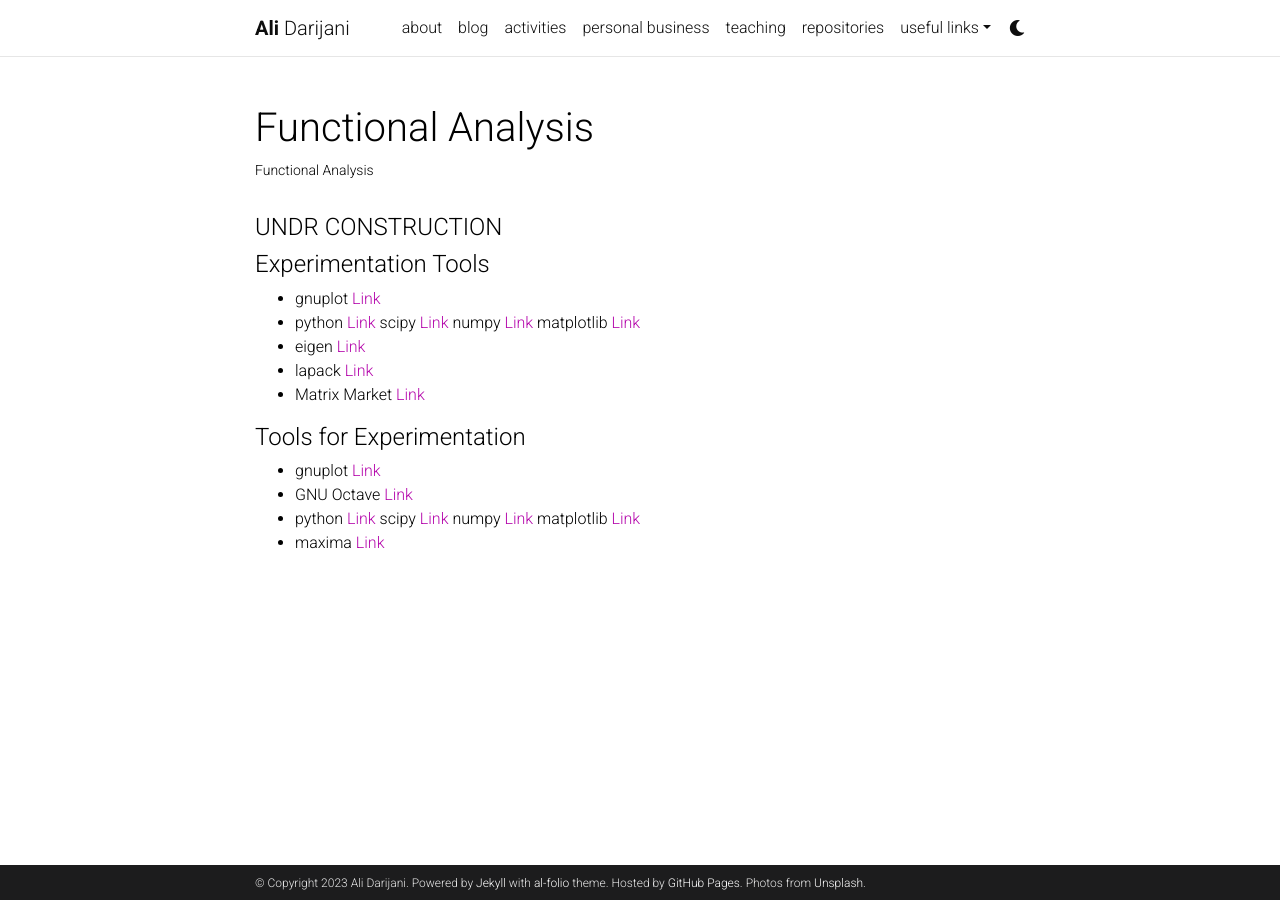
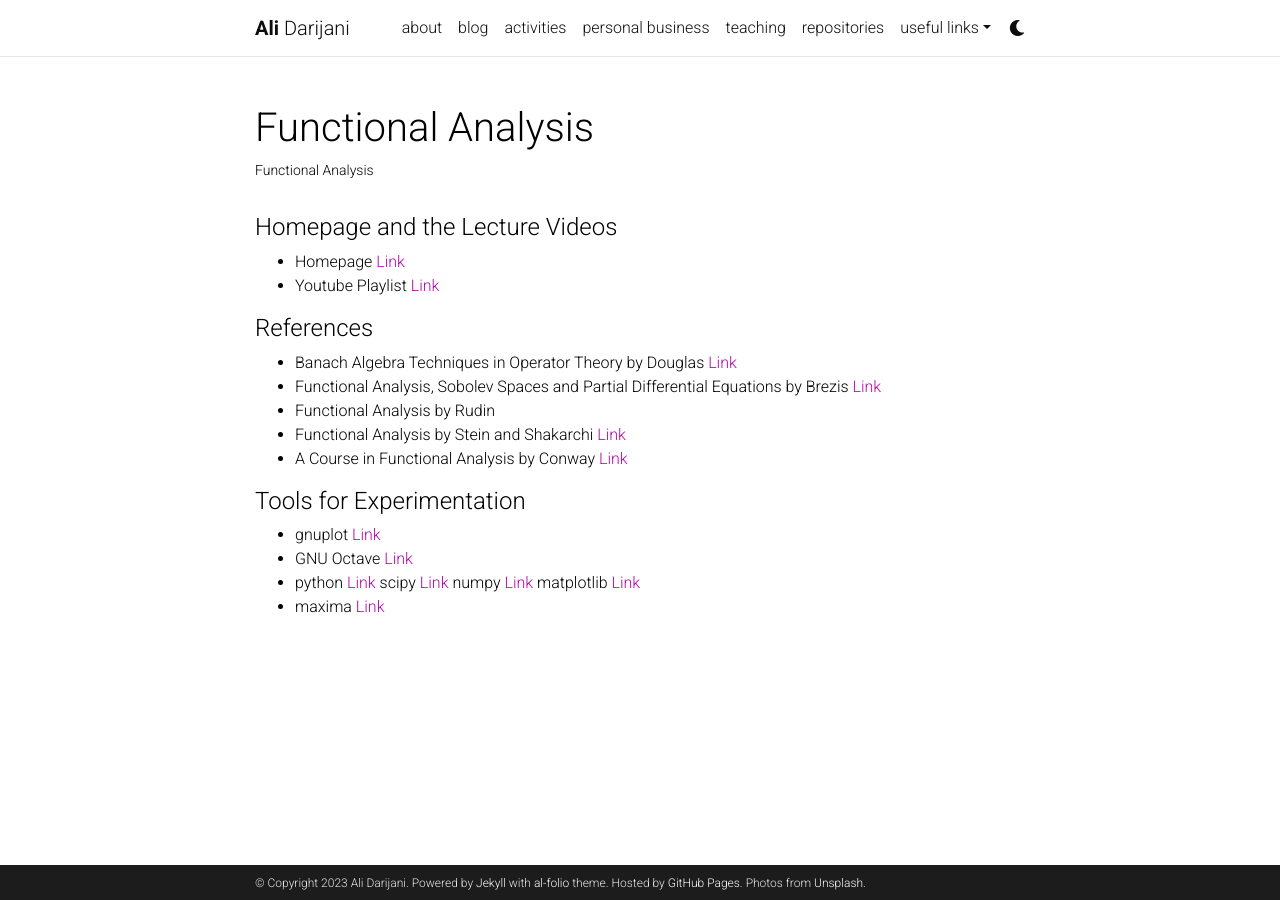
Before and after one commit to adarijani/adarijani.github.io_archived, a Jekyll site: the page built from _projects/06.functional_analysis.md, in a window 1280 px wide. Built offline with Jekyll 4.4.1, drawn with Linux system fonts in a browser that asks for light colours; comment, search, counter and statistics services are not loaded; a style sheet for code colours, icons or effects is not loaded.

Commit message:
Update 06.functional_analysis.md

```diff
--- a/_projects/06.functional_analysis.md
+++ b/_projects/06.functional_analysis.md
@@ -7,19 +7,22 @@ importance: 6
 category: teaching
 ---
 
-#### UNDR CONSTRUCTION
+#### Homepage and the Lecture Videos
 
-#### Experimentation Tools
+* Homepage [Link](https://www.internationalmathematicsmaster.org/archive/functional-analysis-i-ii-spring-semester-2021)
+* Youtube Playlist [Link](https://www.youtube.com/playlist?list=PLp0hSY2uBeP8fav3g6SNIYnt-00klqmx9)
 
-- gnuplot [Link](http://www.gnuplot.info/)
-- python [Link](https://www.python.org/) scipy [Link](https://scipy.org/) numpy [Link](https://numpy.org/) matplotlib [Link](https://matplotlib.org/)
-- eigen [Link](https://eigen.tuxfamily.org/index.php?title=Main_Page)
-- lapack [Link](https://netlib.org/lapack/)
-- Matrix Market [Link](https://math.nist.gov/MatrixMarket/)
+#### References
+
+* Banach Algebra Techniques in Operator Theory by Douglas [Link](https://link.springer.com/book/10.1007/978-1-4612-1656-8)
+* Functional Analysis, Sobolev Spaces and Partial Differential Equations by Brezis [Link](https://link.springer.com/book/10.1007/978-0-387-70914-7)
+* Functional Analysis by Rudin
+* Functional Analysis by Stein and Shakarchi [Link](https://press.princeton.edu/books/hardcover/9780691113876/functional-analysis)
+* A Course in Functional Analysis  by Conway [Link](https://link.springer.com/book/10.1007/978-1-4757-4383-8)
 
 #### Tools for Experimentation
 
-- gnuplot [Link](http://www.gnuplot.info/)
-- GNU Octave  [Link](https://octave.org/)
-- python [Link](https://www.python.org/) scipy [Link](https://scipy.org/) numpy [Link](https://numpy.org/) matplotlib [Link](https://matplotlib.org/)
-- maxima [Link](https://maxima.sourceforge.io/)
+* gnuplot [Link](http://www.gnuplot.info/)
+* GNU Octave  [Link](https://octave.org/)
+* python [Link](https://www.python.org/) scipy [Link](https://scipy.org/) numpy [Link](https://numpy.org/) matplotlib [Link](https://matplotlib.org/)
+* maxima [Link](https://maxima.sourceforge.io/)
```
